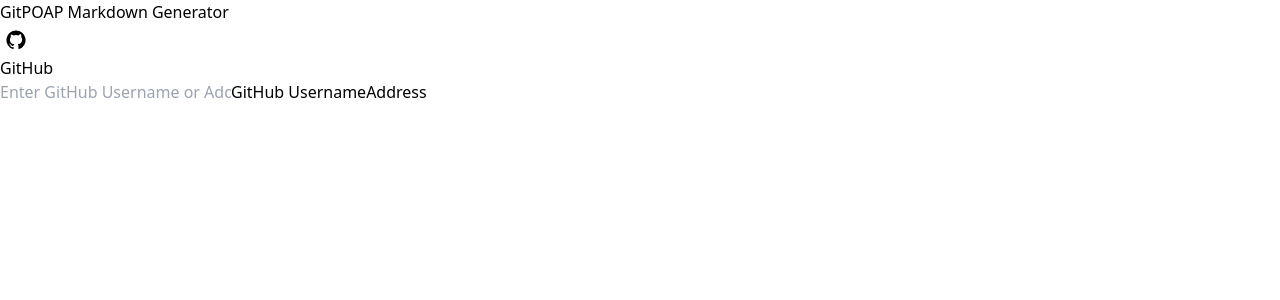
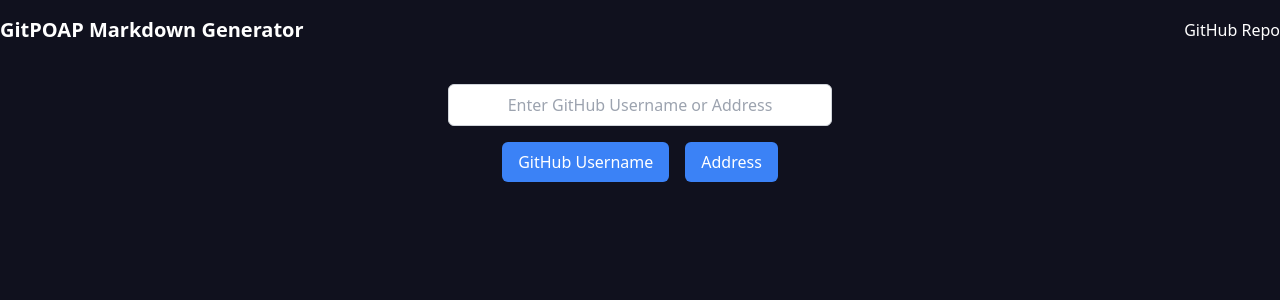
Before and after one commit to kamuik16/gitpoap-markdown-generator, a React (Vite) app: page / in a window 1280 px wide. Shown: the top 300 px of the page. Built offline with nearby package versions, Linux system fonts and the light colour scheme.

Commit message:
minimalistic css

```diff
--- a/src/App.jsx
+++ b/src/App.jsx
@@ -51,9 +51,10 @@
   };
 
   return (
-    <>
+    <div style={{ backgroundColor: '#10111E' }} className='text-white min-h-screen'>
       <Navbar />
-      <form>
+      <div className='container mx-auto mt-6'>
+        <form className='flex flex-col items-center'>
           <input
             type='text'
             placeholder='Enter GitHub Username or Address'
@@ -61,18 +62,30 @@
             onChange={(e) => {
               setInputValue(e.target.value);
             }}
+            className='w-96 p-2 mb-4 rounded-md border border-gray-300 text-center text-black bg-white'
           />
-        <button type='submit' onClick={getMarkdownCodeWithUsername}>
+          <div className='flex space-x-4'>
+            <button
+              type='submit'
+              onClick={getMarkdownCodeWithUsername}
+              className='bg-blue-500 hover:bg-blue-600 text-white font-medium px-4 py-2 rounded-md'
+            >
               GitHub Username
             </button>
-        <button type='submit' onClick={getMarkdownCodeWithAddress}>
+            <button
+              type='submit'
+              onClick={getMarkdownCodeWithAddress}
+              className='bg-blue-500 hover:bg-blue-600 text-white font-medium px-4 py-2 rounded-md'
+            >
               Address
             </button>
+          </div>
         </form>
 
         {markdownCode && <DisplayCode code={markdownCode} />}
         {errors && <DisplayError errorValue={errors} />}
-    </>
+      </div>
+    </div>
   );
 }
 
--- a/src/components/DisplayCode.jsx
+++ b/src/components/DisplayCode.jsx
@@ -1,22 +1,31 @@
 import { useState, useEffect } from 'react';
 
 const DisplayCode = (props) => {
-  const [copySuccess, setCopySuccess] = useState('');
+  const [copyMessage, setcopyMessage] = useState('Copy');
 
   const copyCode = async (copyMe) => {
     try {
       await navigator.clipboard.writeText(copyMe);
-      setCopySuccess('Copied!');
+      setcopyMessage('Copied!');
     } catch (error) {
-      setCopySuccess('Failed to copy!');
+      setcopyMessage('Failed to copy!');
     }
   };
 
+  useEffect(() => {
+    setcopyMessage('Copy');
+  }, [props.code]);
+
   return (
-    <>
-      <pre>{props.code}</pre>
-      <button onClick={() => copyCode(props.code)}>Copy</button>
-    </>
+    <div className='flex flex-col items-center border border-gray-300 rounded-lg p-4 mt-4'>
+      <code className='whitespace-pre-wrap'>{props.code}</code>
+      <button
+        onClick={() => copyCode(props.code)}
+        className='bg-blue-500 hover:bg-blue-600 text-white font-medium px-4 py-2 rounded-md mt-4'
+      >
+        {copyMessage}
+      </button>
+    </div>
   );
 };
 
--- a/src/components/DisplayError.jsx
+++ b/src/components/DisplayError.jsx
@@ -1,8 +1,8 @@
 const DisplayError = (props) => {
   return (
-    <>
-      <p>{props.errorValue}</p>
-    </>
+    <div className='flex flex-col items-center border border-gray-300 rounded-lg p-4 mt-4'>
+      <p className='text-red-500'>{props.errorValue}</p>
+    </div>
   );
 };
 
--- a/src/components/Navbar.jsx
+++ b/src/components/Navbar.jsx
@@ -1,13 +1,17 @@
 const Navbar = () => {
   return (
-    <nav>
+    <nav className='container mx-auto flex items-center justify-between py-4'>
       <div>
-        <h1>GitPOAP Markdown Generator</h1>
-        <a href='https://github.com/kamuik16/gitpoap-markdown-generator'>
-          <img src='/github.svg' alt='GitHub Logo' className='h-8' />
-          <span>GitHub</span>
-        </a>
+        <h1 className='text-xl font-semibold'>GitPOAP Markdown Generator</h1>
       </div>
+      <a
+        href='https://github.com/kamuik16/gitpoap-markdown-generator'
+        className='flex items-center'
+        target='_blank'
+        rel='noopener noreferrer'
+      >
+        <span>GitHub Repo</span>
+      </a>
     </nav>
   );
 };
```
Also changed, not shown: public/github.svg (deleted). Lines whose indentation alone changed are shown as unchanged.
